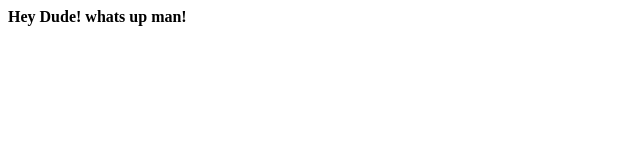
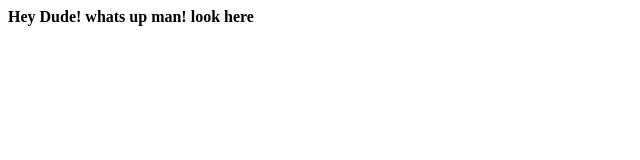
Before and after one commit to forgit-breeze/forgit-breeze.github.io, a plain HTML site: page index.html in a window 1280 px wide. Shown: the full height of the page, 0-640 px from the left. Drawn offline with Linux system fonts and the light colour scheme.

Commit message:
lookup man

```diff
--- a/index.html
+++ b/index.html
@@ -1,3 +1,3 @@
 <html>
-  <b>Hey Dude! whats up man! </b>
+  <b>Hey Dude! whats up man! look here</b>
 </html>
```
